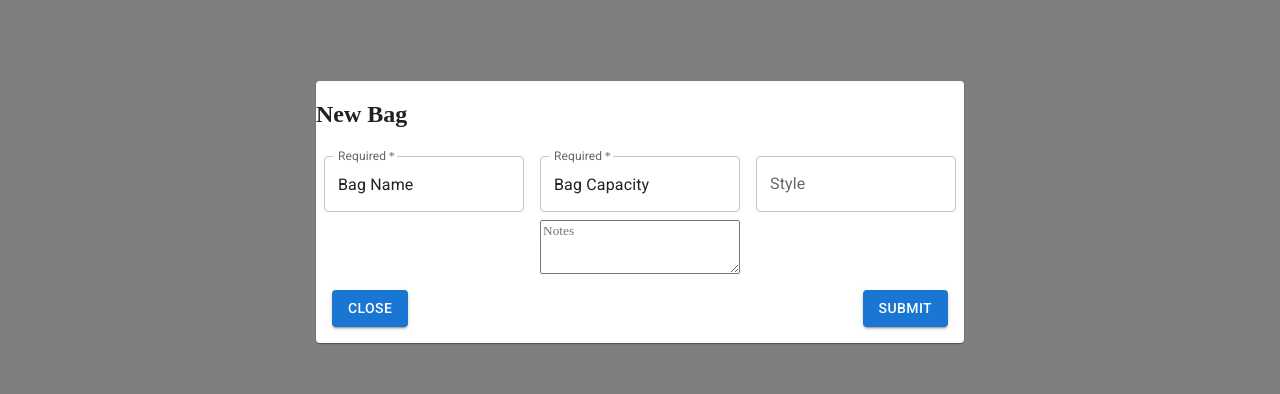
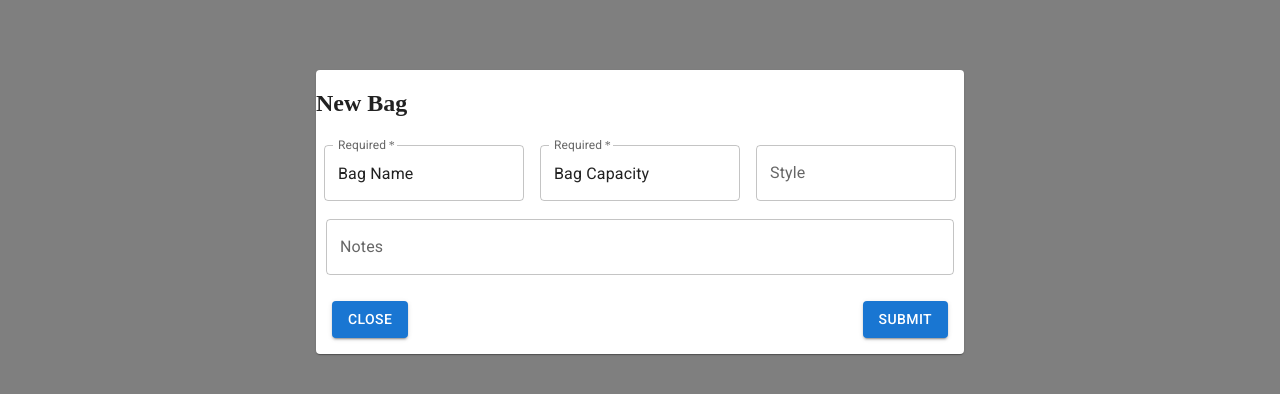
Before and after one commit to SrAlch/EDC-webApp, a React (Create React App) app in the folder frontend/: page /bags in a window 1280 px wide. Both pictures are taken after a click on the button "ADD BAG". Shown: the part 188-582 px from the top of the page. Built offline with nearby package versions, Linux system fonts and the light colour scheme; no server answers.

Commit message:
optimize re-render issue

```diff
--- a/frontend/src/components/Login.tsx
+++ b/frontend/src/components/Login.tsx
@@ -1,4 +1,4 @@
-import React, { ChangeEvent, useContext } from "react";
+import React, { ChangeEvent } from "react";
 
 import {Alert, AlertTitle, Box, Button, Collapse, Container, IconButton, Stack, TextField} from "@mui/material";
 import CloseIcon from '@mui/icons-material/Close'
--- a/frontend/src/components/NewBagForm/index.tsx
+++ b/frontend/src/components/NewBagForm/index.tsx
@@ -1,6 +1,6 @@
 import React, { useState } from "react";
 
-import { Paper, Button, TextField, Box, TextareaAutosize } from "@mui/material";
+import { Paper, Button, TextField, Box, TextareaAutosize, Stack } from "@mui/material";
 
 import { Bag } from "../../@types/fetchingTypes";
 import { useNavigate } from "react-router-dom";
@@ -22,24 +22,44 @@ const NewBagForm: React.FC<NewFormTypes> = (props) => {
     const navigate = useNavigate();
 
 
-    return (<Paper>
+    return (
+    <Paper>
+        <Stack>
             <h2>New Bag</h2>
             <Box component="form" sx={{ '& .MuiTextField-root': { m: 1, width: '25ch' }, }}>
-            <TextField required id="outlined-basic" label="Required" variant="outlined" defaultValue="Bag Name" onChange={(e) => setBagName(e.currentTarget.value)} />
-            <TextField required id="outlined-basic" label="Required" variant="outlined" defaultValue="Bag Capacity" onChange={(e) => setCapacity(parseInt(e.currentTarget.value, 10))} />
-            <TextField id="outlined-basic" label="Style" variant="outlined" onChange={(e) => setStyle(e.currentTarget.value)} />
+                <TextField required
+                        id="bag-name-input"
+                        label="Required"
+                        variant="outlined"
+                        defaultValue="Bag Name"
+                        onChange={(e) => setBagName(e.currentTarget.value)}
+                />
+                <TextField required
+                        id="bag-cap-input"
+                        label="Required"
+                        variant="outlined"
+                        defaultValue="Bag Capacity"
+                        onChange={(e) => setCapacity(parseInt(e.currentTarget.value, 10))}
+                />
+                <TextField id="bag-style-input"
+                        label="Style"
+                        variant="outlined"
+                        onChange={(e) => setStyle(e.currentTarget.value)}
+                />
             </Box>
-        <Box sx={{ display: 'flex', alignContent: "center", justifyContent: "center" }}>
-            <TextareaAutosize
-                aria-label="minimum height"
-                minRows={3}
-                placeholder="Notes"
-                style={{ width: 200 }}
+            <Box sx={{ display: 'flex', alignContent: "center", justifyContent: "center", padding: "10px"}}>
+                <TextField
+                    fullWidth
+                    multiline
+                    label="Notes"
+                    InputProps={{
+                        inputComponent: TextareaAutosize
+                    }}
                     onChange={(e) => setNotes(e.currentTarget.value)}
                 />
             </Box>
             <Box sx={{ display: 'flex', alignContent: "center", justifyContent: "space-between", margin: 2 }}>
-            <Button variant='contained' onClick={() => props.onChangedStatus(!props.status)}>Close</Button>
+                <Button variant='contained' onClick={(e) => props.onChangedStatus(!props.status)}>Close</Button>
                 <Button variant='contained' onClick={(e) => {
                     e.preventDefault();
                     const _id = `${ownerId}-${bagName}`
@@ -62,6 +82,7 @@ const NewBagForm: React.FC<NewFormTypes> = (props) => {
                     props.onChangedStatus(false)
                 }}>Submit</Button>
             </Box>
+        </Stack>
 
     </Paper>)
 };
--- a/frontend/src/components/NewItemForm/index.tsx
+++ b/frontend/src/components/NewItemForm/index.tsx
@@ -1,6 +1,6 @@
 import React, { useState } from "react";
 
-import { Paper, Button, TextField, Box, TextareaAutosize } from "@mui/material";
+import { Paper, Button, TextField, Box, TextareaAutosize, Stack } from "@mui/material";
 
 import { Item } from "../../@types/fetchingTypes";
 import { useNavigate } from "react-router-dom";
@@ -22,19 +22,23 @@ const NewItemForm: React.FC<NewFormTypes> = (props) => {
     const navigate = useNavigate();
 
 
-    return (<Paper>
+    return (
+    <Paper>
+        <Stack>
             <h2>New Item</h2>
             <Box component="form" sx={{ '& .MuiTextField-root': { m: 1, width: '25ch' }, }}>
                 <TextField required id="outlined-basic" label="Item Name" variant="outlined" onChange={(e) => setItemName(e.currentTarget.value)} />
                 <TextField required id="outlined-basic" label="Amount" variant="outlined" onChange={(e) => setItemAmount(parseInt(e.currentTarget.value, 10))} />
                 <TextField id="outlined-basic" label="Category" variant="outlined" onChange={(e) => setCategory(e.currentTarget.value)} />
             </Box>
-        <Box sx={{ display: 'flex', alignContent: "center", justifyContent: "center" }}>
-            <TextareaAutosize
-                aria-label="minimum height"
-                minRows={3}
-                placeholder="Notes"
-                style={{ width: 200 }}
+            <Box sx={{ display: 'flex', alignContent: "center", justifyContent: "center", padding: "10px"}}>
+                    <TextField
+                        fullWidth
+                        multiline
+                        label="Notes"
+                        InputProps={{
+                            inputComponent: TextareaAutosize
+                        }}
                         onChange={(e) => setNotes(e.currentTarget.value)}
                     />
             </Box>
@@ -62,7 +66,7 @@ const NewItemForm: React.FC<NewFormTypes> = (props) => {
                     props.onChangedStatus(false)
                 }}>Submit</Button>
             </Box>
-
+        </Stack>
     </Paper>)
 };
 
--- a/frontend/src/components/Thumb/index.tsx
+++ b/frontend/src/components/Thumb/index.tsx
@@ -1,8 +1,7 @@
-import React, { useEffect, useState } from "react";
+import React from "react";
 
 // Styles Module
 import { Chip, Divider, IconButton, List, ListItem, Paper, Stack} from "@mui/material";
-import EditIcon from '@mui/icons-material/Edit';
 import DeleteForeverIcon from '@mui/icons-material/DeleteForever';
 
 //Types Module
@@ -11,15 +10,8 @@ import { useNavigate } from "react-router-dom";
 import { DeleteElement } from "../../helpers";
 
 
-
-function updateBag()
-{
-
-}
-
 const BagThumb: React.FC<BagThumbType> = (props) => {
     const navigate = useNavigate();
-
     const handleRemoveItem = (event: any) => {
         const name = event.currentTarget.getAttribute("name")
          props.updatedBagList(props.bagList.filter(bag => bag.bagName !== name));
```
Also changed, not shown: frontend/src/components/Bags.tsx (+4 -3 lines). Lines whose indentation alone changed are shown as unchanged.
